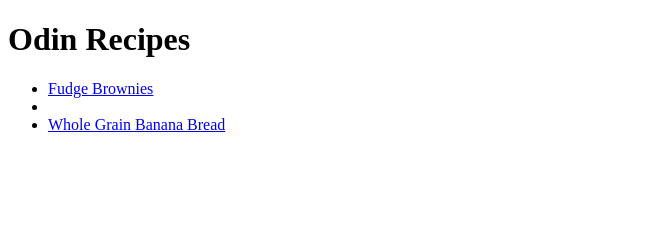
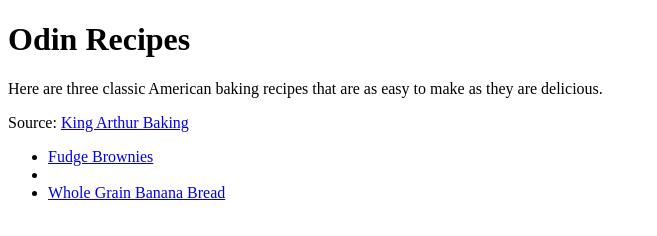
Before and after one commit to SabineEmden/odin-recipes, a plain HTML site: page index.html in a window 1280 px wide. Shown: the whole page, without its empty margins (0-657 px from the left). Drawn offline with Linux system fonts and the light colour scheme.

Commit message:
add introductory paragraph to index.html

```diff
--- a/index.html
+++ b/index.html
@@ -7,6 +7,9 @@
 <body>
   <h1>Odin Recipes</h1>
 
+  <p>Here are three classic American baking recipes that are as easy to make as they are delicious.</p>
+  <p>Source: <a href="https://www.kingarthurbaking.com/recipes/collections/master-the-classics">King Arthur Baking</a></p>
+
   <ul>
     <li><a href="./recipes/fudge-brownies.html">Fudge Brownies</a></li>
     <li><a href="./recipes/chocolate-chip-cookies.html"></a></li>
```
